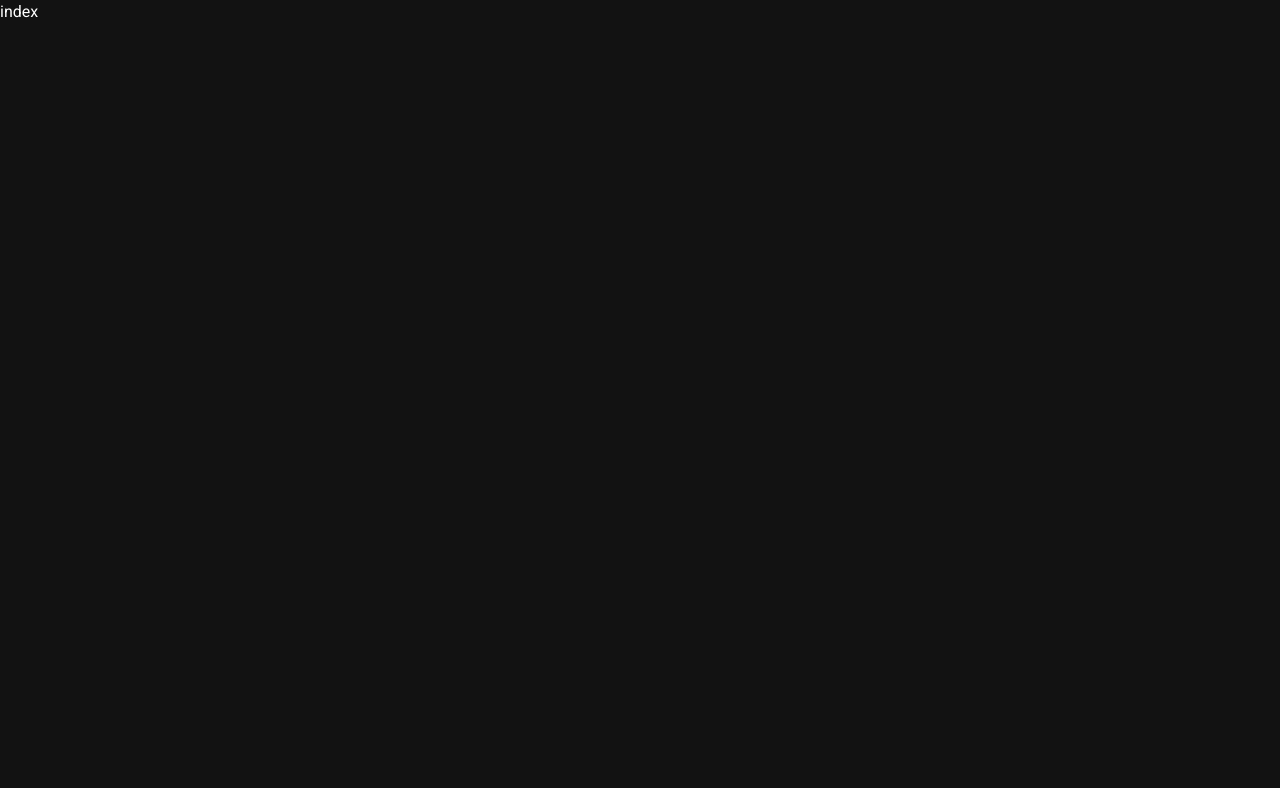
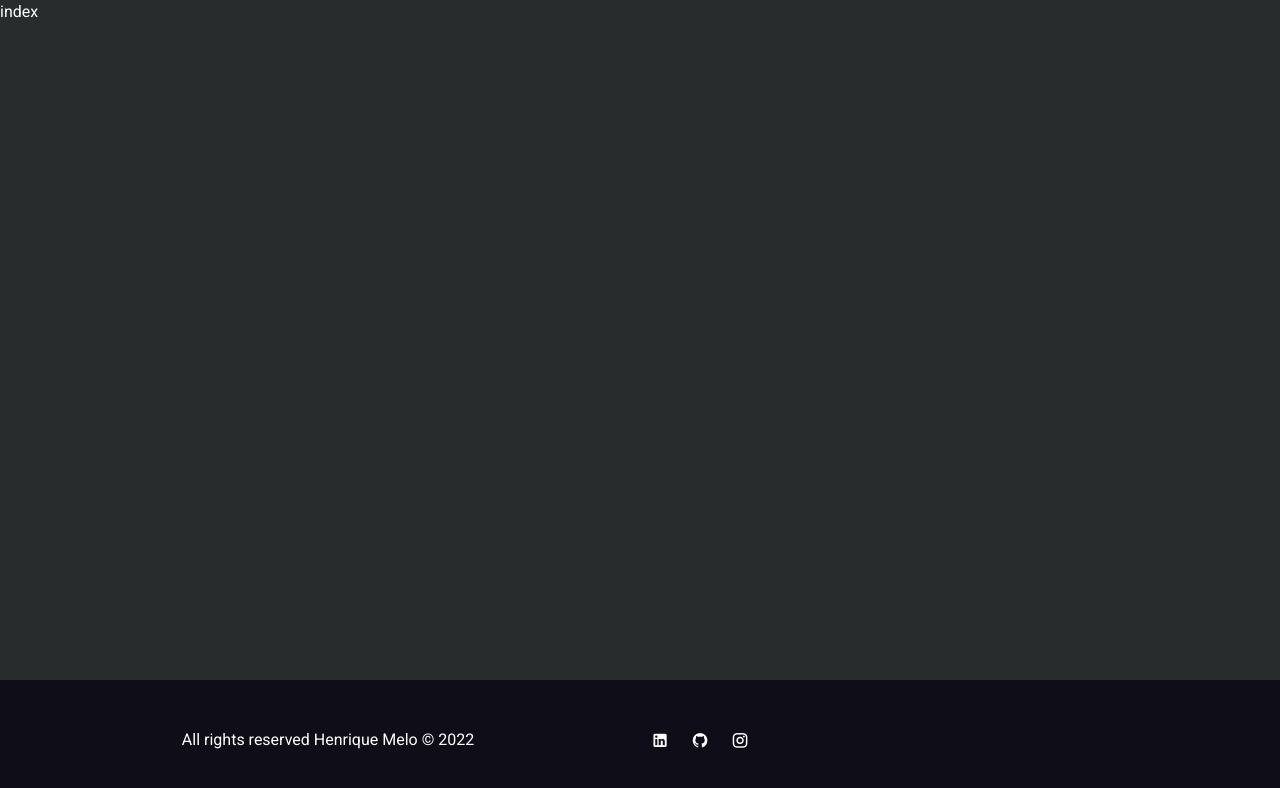
Before and after one commit to HenriqueAmorim20/rick-and-morty, a Nuxt app: page / in a window 1280 px wide. Shown: the top 788 px of the page. Built offline with nearby package versions, Linux system fonts and the light colour scheme.

Commit message:
Add: Global styles

```diff
--- a/layouts/default.vue
+++ b/layouts/default.vue
@@ -1,13 +1,37 @@
 <template>
-  <v-app>
+  <v-app class="app">
     <v-main>
       <Nuxt />
     </v-main>
+    <Footer />
   </v-app>
 </template>
 
 <script>
+import Footer from "./footer.vue";
+
 export default {
-  name: 'DefaultLayout',
+  name: "DefaultLayout",
+  components: {
+    Footer,
+  },
+};
+</script>
+
+<style lang="scss">
+:root {
+  --primaryText: #fff;
+  --secondaryText: #f08d49;
+  --primaryBackground: #282c2c;
 }
-</script>
+
+* {
+  margin: 0;
+  padding: 0;
+  color: var(--primaryText);
+}
+
+.app {
+  background-color: var(--primaryBackground) !important;
+}
+</style>
```
